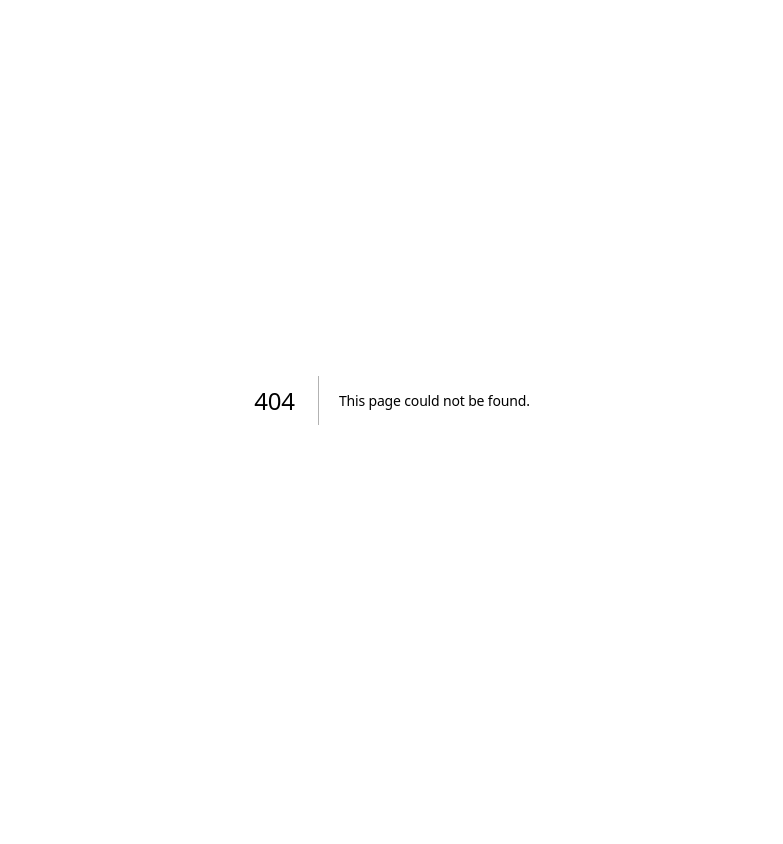
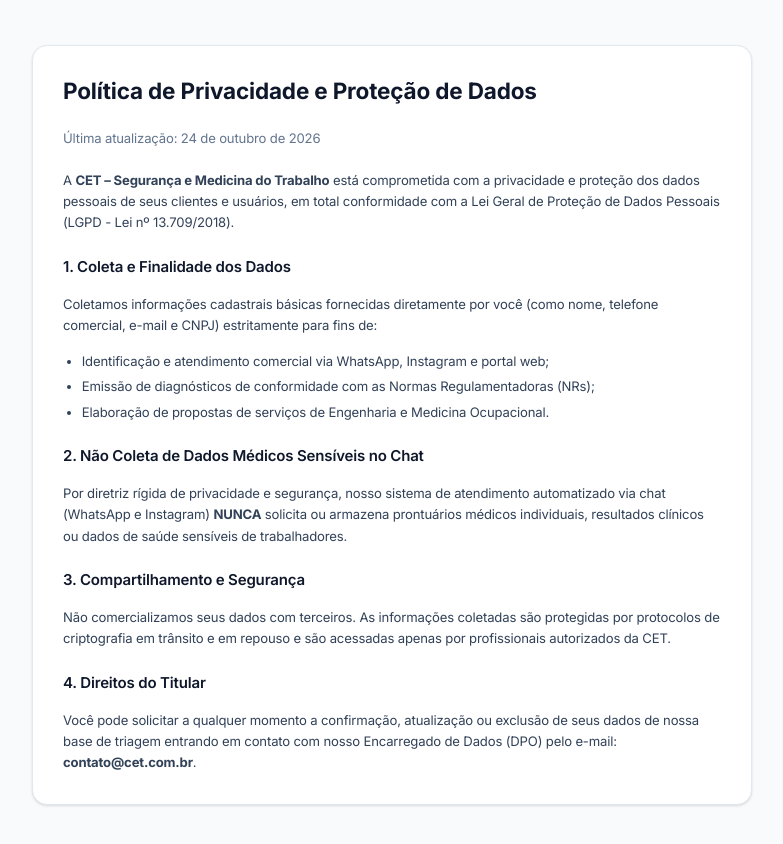
Before and after one commit to BrunoPinho99/cet-automacao, a Next.js app in the folder apps/web/: page /privacidade in a window 1280 px wide. Before the commit this address had no page. Shown: the top 844 px of the page, without its empty margins (248-1031 px from the left). Before the commit the page ends 800 px from the top, so only its background shows below. Built offline with nearby package versions, Linux system fonts and the light colour scheme.

Commit message:
feat: adicionar pagina de privacidade e atualizar schema prisma

```diff
--- /dev/null
+++ b/apps/web/src/app/privacidade/page.tsx
@@ -0,0 +1,48 @@
+import React from 'react';
+
+export const metadata = {
+  title: 'Política de Privacidade | CET Segurança e Medicina do Trabalho',
+  description: 'Política de Privacidade e Proteção de Dados (LGPD) da CET.',
+};
+
+export default function PoliticaPrivacidadePage() {
+  return (
+    <main className="min-h-screen bg-slate-50 py-12 px-4 sm:px-6 lg:px-8">
+      <div className="max-w-3xl mx-auto bg-white p-8 rounded-2xl shadow-sm border border-slate-200">
+        <h1 className="text-2xl font-bold text-slate-900 mb-6">Política de Privacidade e Proteção de Dados</h1>
+        <p className="text-sm text-slate-500 mb-6">Última atualização: 24 de outubro de 2026</p>
+
+        <section className="space-y-4 text-slate-700 text-sm leading-relaxed">
+          <p>
+            A <strong>CET – Segurança e Medicina do Trabalho</strong> está comprometida com a privacidade e proteção dos dados pessoais de seus clientes e usuários, em total conformidade com a Lei Geral de Proteção de Dados Pessoais (LGPD - Lei nº 13.709/2018).
+          </p>
+
+          <h2 className="text-base font-semibold text-slate-900 mt-6">1. Coleta e Finalidade dos Dados</h2>
+          <p>
+            Coletamos informações cadastrais básicas fornecidas diretamente por você (como nome, telefone comercial, e-mail e CNPJ) estritamente para fins de:
+          </p>
+          <ul className="list-disc pl-5 space-y-1">
+            <li>Identificação e atendimento comercial via WhatsApp, Instagram e portal web;</li>
+            <li>Emissão de diagnósticos de conformidade com as Normas Regulamentadoras (NRs);</li>
+            <li>Elaboração de propostas de serviços de Engenharia e Medicina Ocupacional.</li>
+          </ul>
+
+          <h2 className="text-base font-semibold text-slate-900 mt-6">2. Não Coleta de Dados Médicos Sensíveis no Chat</h2>
+          <p>
+            Por diretriz rígida de privacidade e segurança, nosso sistema de atendimento automatizado via chat (WhatsApp e Instagram) <strong>NUNCA</strong> solicita ou armazena prontuários médicos individuais, resultados clínicos ou dados de saúde sensíveis de trabalhadores.
+          </p>
+
+          <h2 className="text-base font-semibold text-slate-900 mt-6">3. Compartilhamento e Segurança</h2>
+          <p>
+            Não comercializamos seus dados com terceiros. As informações coletadas são protegidas por protocolos de criptografia em trânsito e em repouso e são acessadas apenas por profissionais autorizados da CET.
+          </p>
+
+          <h2 className="text-base font-semibold text-slate-900 mt-6">4. Direitos do Titular</h2>
+          <p>
+            Você pode solicitar a qualquer momento a confirmação, atualização ou exclusão de seus dados de nossa base de triagem entrando em contato com nosso Encarregado de Dados (DPO) pelo e-mail: <strong>contato@cet.com.br</strong>.
+          </p>
+        </section>
+      </div>
+    </main>
+  );
+}
```
Also changed, not shown: 1 other file (tests, documents, lock files or other folders).
